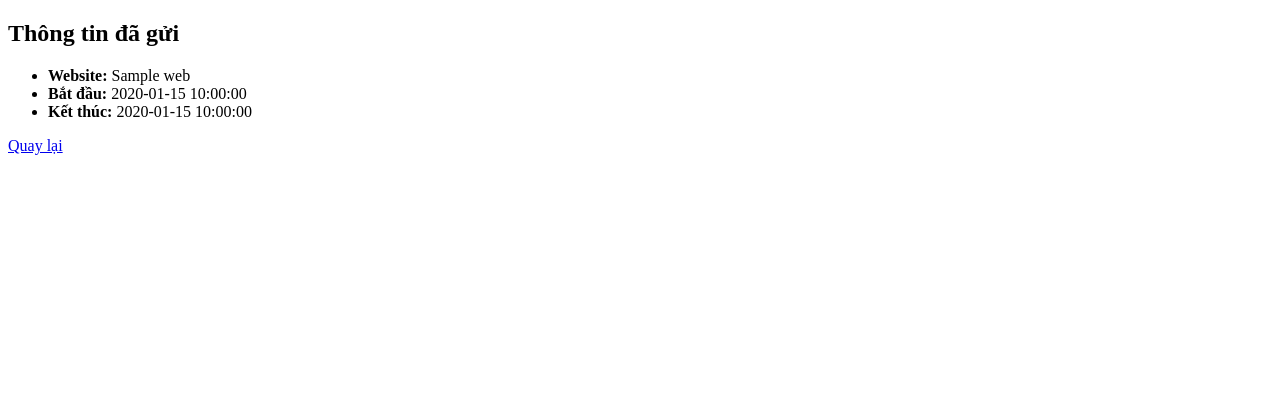
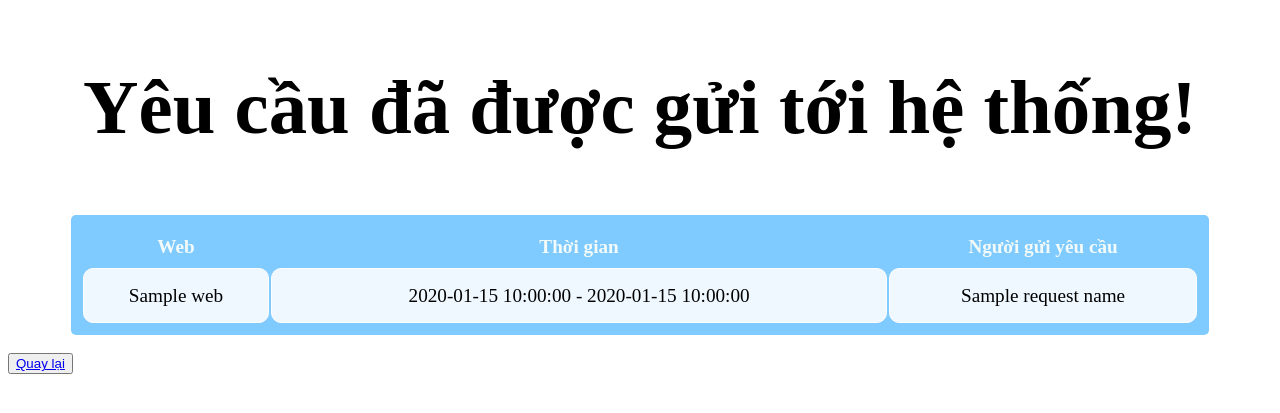
Before and after one commit to PhamMaiLinh-2403/estates-scraping-bds, a FastAPI app: template templates/results.html in a window 1280 px wide. Shown: the top 413 px of the page. Run offline with FastAPI, Linux system fonts and the light colour scheme; the template is opened without the code that fills it: most values are stand-ins (such as "Sample title", 1, 10 or a date in 2020).

Commit message:
change result page

```diff
--- a/requirements.txt
+++ b/requirements.txt
@@ -7,5 +7,6 @@ scikit-learn==1.7.1
 lightgbm==4.6.0
 rapidfuzz==3.14.1
 fastapi==0.121.1
+fastapi[standard]
 jinja2==3.1.6
 uvicorn==0.40.0
--- a/templates/home.html
+++ b/templates/home.html
@@ -40,6 +40,8 @@
             <br />
             <input type="date" id="end" name="end_time" style="width:180px; height:35px; font-size:17px; font-family:Times New Roman">
             <br />
+            <label for="request_name">Nhập tên người gửi yêu cầu</label>
+            <input type="text" id="request_name" name="request_name" style="width:200px; height:35px; font-size:17px; font-family:Times New Roman">
             <button type="submit">Yêu cầu</button>
         </form>
 
--- a/templates/results.html
+++ b/templates/results.html
@@ -3,18 +3,75 @@
 <head>
     <meta charset="UTF-8">
     <title>Submission Result</title>
+    <style>
+        td {
+            border: 1px solid rgb(253, 253, 253);
+            border-collapse: collapse;
+            padding: 5px;
+            border-radius:10px;
+            background-color: aliceblue;
+            text-align: center;
+            font-size: 120%
+        }
+        th {
+            color:rgb(243, 250, 250);
+            font-size: 120%
+        }
+        table {
+            width: 90%;
+            height: 120px;
+            margin: 0 auto;
+            background-color:rgb(127, 202, 255);
+            padding: 10px;
+            border-radius:5px;
+        }
+        div.mycontainer {
+            width:80%;
+            overflow: auto;
+        }
+        div.mycontainer div {
+            float:left;
+        }
+    </style>
 </head>
 <body>
 
-<h2>Thông tin đã gửi</h2>
+<h2 style="font-size: 6vw; text-align:center">Yêu cầu đã được gửi tới hệ thống!</h2>
 
-<ul>
+<!-- <ul>
     <li><strong>Website:</strong> {{ web }}</li>
     <li><strong>Bắt đầu:</strong> {{ start_time }}</li>
     <li><strong>Kết thúc:</strong> {{ end_time }}</li>
-</ul>
+</ul> -->
+<!-- <div class="mycontainer">
+    <div style="background-color: yellow;width:30%">
+        <h4>Website:</h4>
+        <p>{{ web }}</p>
+    </div>
+    <div style="background-color: green;width:40%">
+        <h4>Thời gian yêu cầu:</h4>
+        <p>{{ start_time }} - {{ end_time }}</p>
+    </div>
+    <div style="background-color: rgb(84, 161, 229);width:30%">
+        <h4>Tên người gửi:</h4>
+        <p>{{ request_name }}</p>
+    </div>
+</div> -->
+<table >
+    <tr>
+        <th><strong>Web</strong></th>
+        <th><strong>Thời gian</strong></th>
+        <th><strong>Người gửi yêu cầu</strong></th>
+    </tr>
+    <tr>
+        <td>{{ web }}</td>
+        <td>{{ start_time }} - {{ end_time }}</td>
+        <td>{{ request_name }}</td>
+    </tr>
+</table>
+<br />
 
-<a href="/">Quay lại</a>
+<button><a href="/">Quay lại</a></button>
 
 </body>
 </html>
--- a/ui.py
+++ b/ui.py
@@ -3,6 +3,7 @@ from fastapi.responses import HTMLResponse
 from pydantic import BaseModel
 from typing import Annotated
 from fastapi.templating import Jinja2Templates
+from datetime import date
 
 app = FastAPI()
 
@@ -19,15 +20,22 @@ async def home(request: Request):
 async def submit(
     request: Request,
     web: str = Form(...),
-    start_time: str = Form(...),
-    end_time: str = Form(...)
+    start_time: date = Form(...),
+    end_time: date = Form(...),
+    request_name: str = Form(...)
 ):
+    start_time = start_time.strftime("%d/%m/%Y")
+    end_time = end_time.strftime("%d/%m/%Y")
+    print(web, start_time, end_time, request_name)
     return templates.TemplateResponse(
         "results.html",
         {
             "request": request,
             "web": web,
             "start_time": start_time,
-            "end_time": end_time
+            "end_time": end_time,
+            "request_name": request_name
         }
     )
+
+# ------- Functions ------
```
